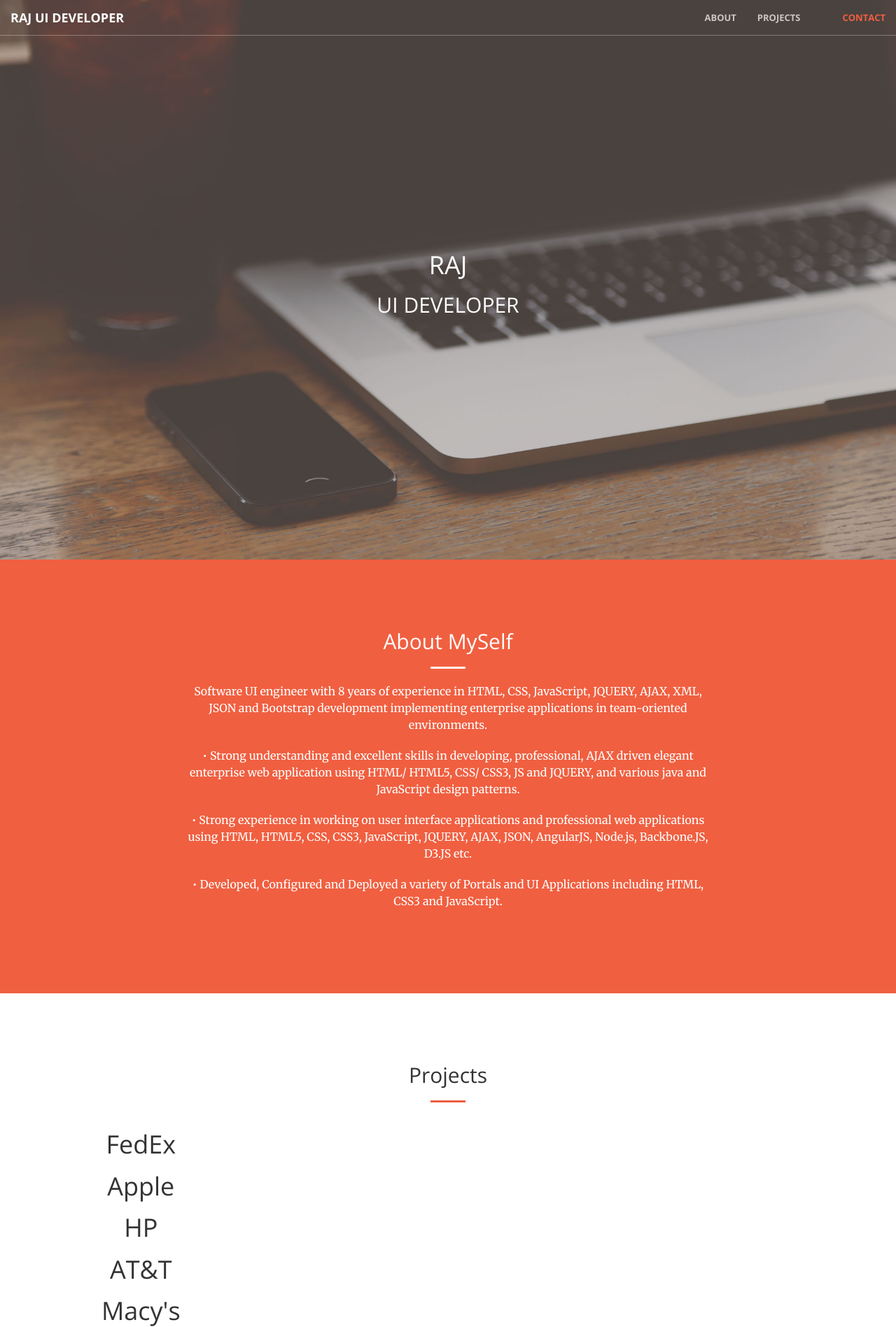
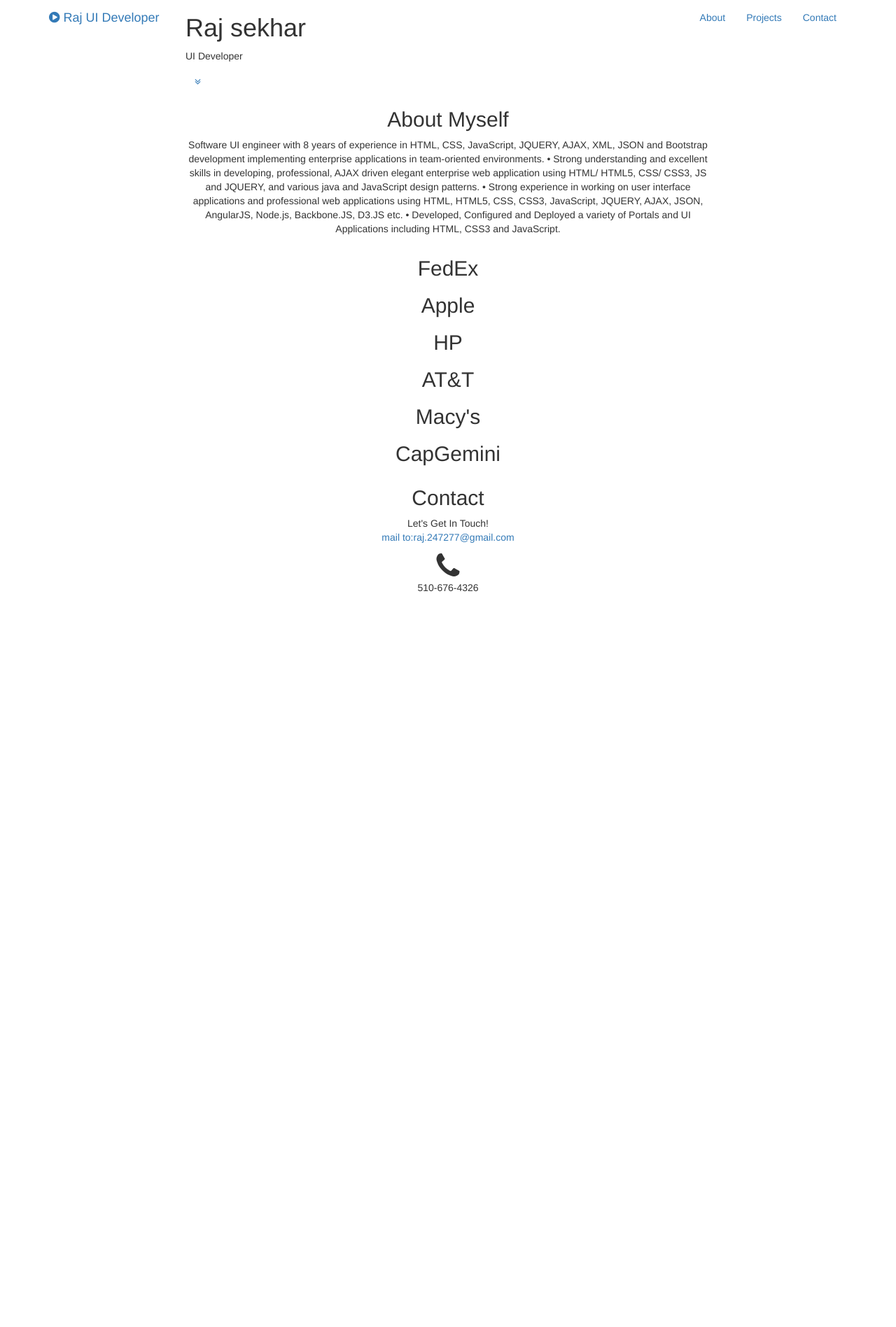
Before and after one commit to raj247/rajPort, a website: page index.html in a window 1280 px wide. Shown: the top 1897 px of the page at 70% size. After the commit the page ends 860 px from the top, so only its background shows below. Drawn offline with nearby package versions, Linux system fonts and the light colour scheme; some packages are replaced by stand-ins of ours.

Commit message:
Update index.html

```diff
--- a/index.html
+++ b/index.html
@@ -16,14 +16,11 @@
 
     <!-- Custom Fonts -->
     <link href="vendor/font-awesome/css/font-awesome.min.css" rel="stylesheet" type="text/css">
-    <link href='https://fonts.googleapis.com/css?family=Open+Sans:300italic,400italic,600italic,700italic,800italic,400,300,600,700,800' rel='stylesheet' type='text/css'>
-    <link href='https://fonts.googleapis.com/css?family=Merriweather:400,300,300italic,400italic,700,700italic,900,900italic' rel='stylesheet' type='text/css'>
-
-    <!-- Plugin CSS -->
-    <link href="vendor/magnific-popup/magnific-popup.css" rel="stylesheet">
+    <link href="https://fonts.googleapis.com/css?family=Lora:400,700,400italic,700italic" rel="stylesheet" type="text/css">
+    <link href="https://fonts.googleapis.com/css?family=Montserrat:400,700" rel="stylesheet" type="text/css">
 
     <!-- Theme CSS -->
-    <link href="css/creative.min.css" rel="stylesheet">
+    <link href="css/grayscale.min.css" rel="stylesheet">
 
     <!-- HTML5 Shim and Respond.js IE8 support of HTML5 elements and media queries -->
     <!-- WARNING: Respond.js doesn't work if you view the page via file:// -->
@@ -34,29 +31,32 @@
 
 </head>
 
-<body id="page-top">
+<body id="page-top" data-spy="scroll" data-target=".navbar-fixed-top">
 
-    <nav id="mainNav" class="navbar navbar-default navbar-fixed-top">
-        <div class="container-fluid">
-            <!-- Brand and toggle get grouped for better mobile display -->
+    <!-- Navigation -->
+    <nav class="navbar navbar-custom navbar-fixed-top" role="navigation">
+        <div class="container">
             <div class="navbar-header">
-                <button type="button" class="navbar-toggle collapsed" data-toggle="collapse" data-target="#bs-example-navbar-collapse-1">
-                    <span class="sr-only">Toggle navigation</span> Menu <i class="fa fa-bars"></i>
+                <button type="button" class="navbar-toggle" data-toggle="collapse" data-target=".navbar-main-collapse">
+                    Menu <i class="fa fa-bars"></i>
                 </button>
-                <a class="navbar-brand page-scroll" href="#page-top">Raj UI Developer</a>
+                <a class="navbar-brand page-scroll" href="#page-top">
+                    <i class="fa fa-play-circle"></i> <span class="light">Raj</span> UI Developer
+                </a>
             </div>
 
             <!-- Collect the nav links, forms, and other content for toggling -->
-            <div class="collapse navbar-collapse" id="bs-example-navbar-collapse-1">
-                <ul class="nav navbar-nav navbar-right">
+            <div class="collapse navbar-collapse navbar-right navbar-main-collapse">
+                <ul class="nav navbar-nav">
+                    <!-- Hidden li included to remove active class from about link when scrolled up past about section -->
+                    <li class="hidden">
+                        <a href="#page-top"></a>
+                    </li>
                     <li>
                         <a class="page-scroll" href="#about">About</a>
                     </li>
                     <li>
-                        <a class="page-scroll" href="#services">Projects</a>
-                    </li>
-                    <li>
-                        <a class="page-scroll" href="#portfolio"> </a>
+                        <a class="page-scroll" href="#Projects">Projects</a>
                     </li>
                     <li>
                         <a class="page-scroll" href="#contact">Contact</a>
@@ -65,100 +65,88 @@
             </div>
             <!-- /.navbar-collapse -->
         </div>
-        <!-- /.container-fluid -->
+        <!-- /.container -->
     </nav>
 
-    <header>
-        <div class="header-content">
-            <h1> RAJ </h1>
-            <h2>UI DEVELOPER</h2>
-
-
+    <!-- Intro Header -->
+    <header class="intro">
+        <div class="intro-body">
+            <div class="container">
+                <div class="row">
+                    <div class="col-md-8 col-md-offset-2">
+                        <h1 class="brand-heading"> Raj sekhar</h1>
+                        <p class="intro-text">UI Developer</p>
+                        <a href="#about" class="btn btn-circle page-scroll">
+                            <i class="fa fa-angle-double-down animated"></i>
+                        </a>
+                    </div>
+                </div>
+            </div>
         </div>
     </header>
 
-    <section class="bg-primary" id="about">
-        <div class="container">
-            <div class="row">
-                <div class="col-lg-8 col-lg-offset-2 text-center">
-                    <h2 class="section-heading">About MySelf</h2>
-                    <hr class="light">
-                    <p>Software UI engineer with 8 years of experience in HTML, CSS, JavaScript, JQUERY, AJAX, XML, JSON and Bootstrap development implementing enterprise applications in team-oriented environments.</p>
-<p>•   Strong understanding and excellent skills in developing, professional, AJAX driven elegant enterprise web application using HTML/ HTML5, CSS/ CSS3, JS and JQUERY, and various java and JavaScript design patterns.</p>
-<p>•   Strong experience in working on user interface applications and professional web applications using HTML,
-HTML5, CSS, CSS3, JavaScript, JQUERY, AJAX, JSON, AngularJS, Node.js, Backbone.JS, D3.JS etc.</p>
-<p>•   Developed, Configured and Deployed a variety of Portals and UI Applications including HTML, CSS3 and
- JavaScript.</p>
+    <!-- About Section -->
+    <section id="about" class="container content-section text-center">
+        <div class="row">
+            <div class="col-lg-8 col-lg-offset-2">
+                <h2>About Myself</h2>
+                <p>Software UI engineer with 8 years of experience in HTML, CSS, JavaScript, JQUERY, AJAX, XML, JSON and Bootstrap development implementing enterprise applications in team-oriented environments.
 
+• Strong understanding and excellent skills in developing, professional, AJAX driven elegant enterprise web application using HTML/ HTML5, CSS/ CSS3, JS and JQUERY, and various java and JavaScript design patterns.
 
+• Strong experience in working on user interface applications and professional web applications using HTML, HTML5, CSS, CSS3, JavaScript, JQUERY, AJAX, JSON, AngularJS, Node.js, Backbone.JS, D3.JS etc.
+
+• Developed, Configured and Deployed a variety of Portals and UI Applications including HTML, CSS3 and JavaScript.</p>
+            </div>
+        </div>
+    </section>
+
+    <!-- Download Section -->
+    <section id="Projects" class="content-section text-center">
+        <div class="Projects-section">
+            <div class="container">
+                <div class="col-lg-8 col-lg-offset-2">
+                       <h2>FedEx</h2>
+                       <h2>Apple</h2>
+                       <h2>HP</h2>
+                       <h2>AT&T</h2>
+                       <h2>Macy's</h2>
+                       <h2>CapGemini</h2>
                 </div>
             </div>
         </div>
     </section>
 
-    <section id="services">
-        <div class="container">
-            <div class="row">
-                <div class="col-lg-12 text-center">
-                    <h2 class="section-heading">Projects</h2>
-                    <hr class="primary">
+    <!-- Contact Section -->
+    <section id="contact" class="container content-section text-center">
+        <div class="row">
+            <div class="col-lg-8 col-lg-offset-2">
+                <h2>Contact </h2>
+                <h>Let's Get In Touch!</h>
+                <p><a href="mailto:raj.247277@gmail.com">mail to:raj.247277@gmail.com</a>
+                </p>
+                <div class="col-lg-4 col-lg-offset-4 text-center">
+                    <i class="fa fa-phone fa-3x sr-contact"></i>
+                    <p>510-676-4326</p>
                 </div>
-            </div>
-        </div>
-        <div class="container">
-            <div class="row">
-                <div class="col-lg-3 col-md-6 text-center">
-                    <h1>FedEx</h1>
-                    <h1>Apple</h1>
-                    <h1>HP</h1>
-                    <h1>AT&T<h1>
-                    <h1>Macy's<h1>
-                    <h1>CapGemini<h1>
-
-
-
-                </div>
-            </div>
-        </div>
-    </section>
 
 
 
 
-
-    <section id="contact">
-        <div class="container">
-            <div class="row">
-                <div class="col-lg-8 col-lg-offset-2 text-center">
-                    <h2 class="section-heading">Let's Get In Touch!</h2>
-                    <hr class="primary">
-                    <p> Reach me @</p>
-                </div>
-                <div class="col-lg-4 col-lg-offset-2 text-center">
-                    <i class="fa fa-phone fa-3x sr-contact"></i>
-                    <p>510-676-4326</p>
-                </div>
-                <div class="col-lg-4 text-center">
-                    <i class="fa fa-envelope-o fa-3x sr-contact"></i>
-                    <p><a href="mailto:your-email@your-domain.com">raj.247277@gmail.com</a></p>
-                </div>
-            </div>
-        </div>
-    </section>
-
     <!-- jQuery -->
-    <script src="vendor/jquery/jquery.min.js"></script>
+    <script src="vendor/jquery/jquery.js"></script>
 
     <!-- Bootstrap Core JavaScript -->
     <script src="vendor/bootstrap/js/bootstrap.min.js"></script>
 
     <!-- Plugin JavaScript -->
     <script src="https://cdnjs.cloudflare.com/ajax/libs/jquery-easing/1.3/jquery.easing.min.js"></script>
-    <script src="vendor/scrollreveal/scrollreveal.min.js"></script>
-    <script src="vendor/magnific-popup/jquery.magnific-popup.min.js"></script>
+
+    <!-- Google Maps API Key - Use your own API key to enable the map feature. More information on the Google Maps API can be found at https://developers.google.com/maps/ -->
+    <script type="text/javascript" src="https://maps.googleapis.com/maps/api/js?key=AIzaSyCRngKslUGJTlibkQ3FkfTxj3Xss1UlZDA&sensor=false"></script>
 
     <!-- Theme JavaScript -->
-    <script src="js/creative.min.js"></script>
+    <script src="js/grayscale.min.js"></script>
 
 </body>
 
```
